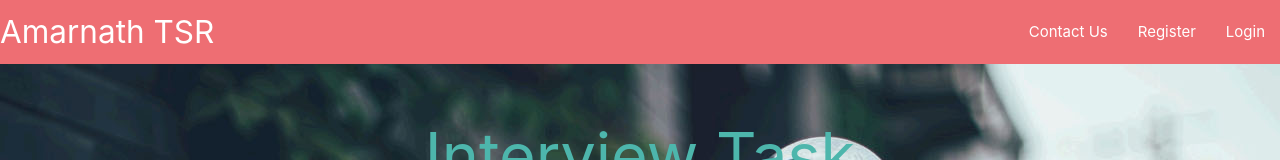
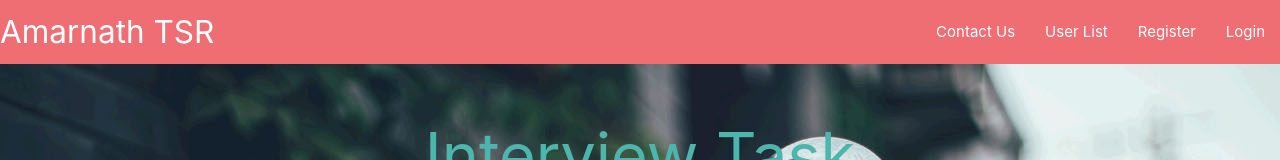
Before and after one commit to AmarnathTSR-zz/interview, a React (Create React App) app in the folder client/: page / in a window 1280 px wide. Shown: the top 160 px of the page. Built offline with nearby package versions, Linux system fonts and the light colour scheme.

Commit message:
add users link to see all created users

```diff
--- a/client/src/components/layout/Navbar.js
+++ b/client/src/components/layout/Navbar.js
@@ -14,12 +14,15 @@ class Navbar extends Component {
   }
 
   render() {
-    const { isAuthenticated, isAdmin } = this.props.auth;
+    const { isAuthenticated } = this.props.auth;
 
     const guestLinks = (
       <ul id="nav-mobile" className="right hide-on-med-and-down">
         <li>
           <Link to="/contact">Contact Us</Link>
+        </li>
+        <li>
+          <Link to="/users">User List</Link>
         </li>
         <li>
           <Link to="/register">Register</Link>
@@ -33,6 +36,9 @@ class Navbar extends Component {
       <ul id="nav-mobile" className="right hide-on-med-and-down">
         <li>
           <Link to="/contact">Contact Us</Link>
+        </li>
+        <li>
+          <Link to="/users">User List</Link>
         </li>
         <li>
           <Link to="/dashboard">Dashboard</Link>
```
